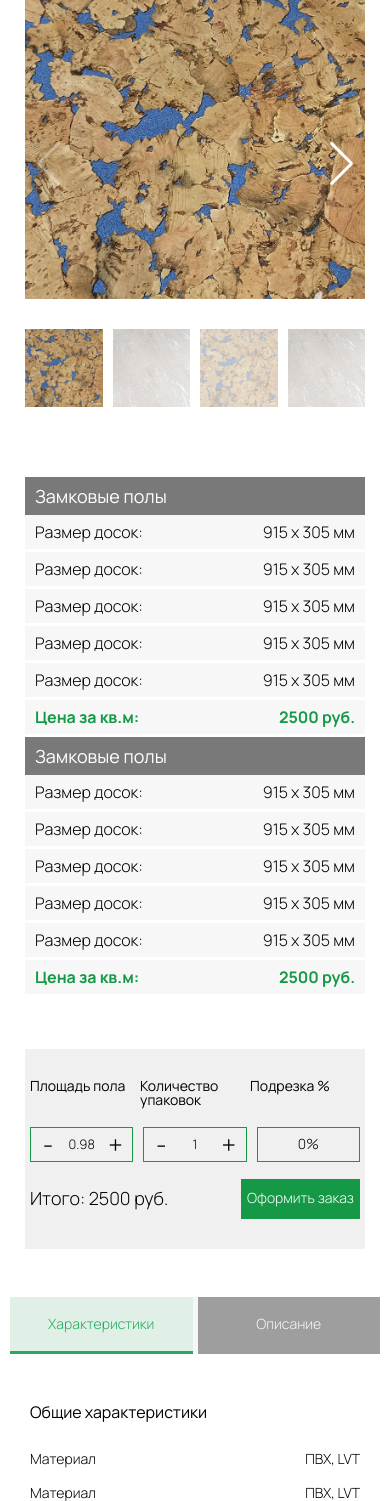
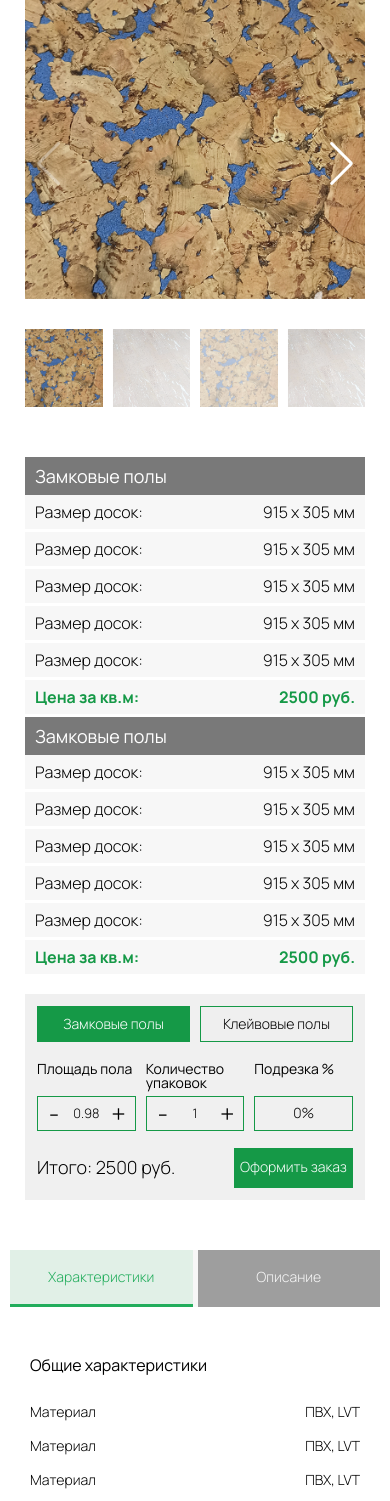
Before and after one commit to Mozefoka/Enot, a PHP site: page /pages/commodity.html in a window 390 px wide. Shown: the part 247-1748 px from the top of the page. Run offline with PHP 8.4, Linux system fonts and the light colour scheme; style sheets or scripts are compiled from the project's sources.

Commit message:
calc changes

```diff
--- a/css/commodity/commodity.css
+++ b/css/commodity/commodity.css
@@ -9,31 +9,26 @@
 .commodity input, .commodity select, .commodity option {
   color: black;
 }
-.commodity__title {
-  font-size: 40px;
-  font-weight: 700;
-  line-height: 48px;
-  margin-bottom: 30px;
-}
 .commodity__content {
   display: flex;
   justify-content: center;
   align-items: center;
   gap: 30px;
   padding: 0 15px;
-  margin-bottom: 100px;
+  margin-bottom: 70px;
 }
 @media (max-width: 969px) {
   .commodity__content {
     flex-direction: column;
     align-items: center;
-    margin-bottom: 230px;
+    margin-bottom: 50px;
   }
 }
-@media (max-width: 520px) {
-  .commodity__content {
-    margin-bottom: 260px;
-  }
+.commodity__title {
+  font-size: 40px;
+  font-weight: 700;
+  line-height: 48px;
+  margin-bottom: 30px;
 }
 .commodity__content-item-images {
   max-width: 930px;
@@ -49,6 +44,11 @@
     max-width: 600px;
   }
 }
+@media (max-width: 1051px) {
+  .commodity__content-item-images {
+    max-width: 520px;
+  }
+}
 @media (max-width: 969px) {
   .commodity__content-item-images {
     max-width: 700px;
@@ -61,7 +61,12 @@
 }
 .commodity__content-img img {
   width: 100%;
-  height: 506px;
+  height: 562px;
+}
+@media (max-width: 1051px) {
+  .commodity__content-img img {
+    height: 582px;
+  }
 }
 @media (max-width: 500px) {
   .commodity__content-img img {
@@ -84,16 +89,10 @@
 }
 .commodity__content-item-info {
   position: relative;
-  height: 683px;
-}
-@media (max-width: 1369px) {
-  .commodity__content-item-info {
-    height: 618px;
-  }
+  margin-top: 77px;
 }
 @media (max-width: 1130px) {
   .commodity__content-item-info {
-    height: 600px;
     width: 340px;
   }
 }
@@ -101,7 +100,8 @@
   .commodity__content-item-info {
     max-width: 720px;
     width: 100%;
-    padding-top: 40px;
+    padding-top: 20px;
+    margin-top: 0;
   }
 }
 .commodity__info-popup-wrapper {
@@ -181,19 +181,27 @@
 }
 .commodity__info-btns {
   margin-top: 10px;
-  padding: 5px;
+  padding: 12px;
   background-color: #f0f0f0;
 }
 @media (max-width: 969px) {
   .commodity__info-btns {
-    margin-top: 55px;
-    padding: 30px 5px;
+    margin-top: 20px;
   }
 }
-.commodity__info-btns-titles {
+.commodity__info-btns-products {
   display: flex;
-  justify-content: space-between;
+  gap: 10px;
   margin-bottom: 20px;
+}
+.commodity__info-btns-products-item {
+  width: 100%;
+  padding: 10px 0;
+  border: 1px solid #159947;
+}
+.commodity__info-btns-products-item[selected=true] {
+  background-color: #159947;
+  color: white;
 }
 .commodity__info-btns-item {
   display: flex;
@@ -208,20 +216,34 @@
 .commodity__info-btns-item div + div {
   margin-left: 10px;
 }
+@media (max-width: 375px) {
+  .commodity__info-counter-title-area {
+    margin-bottom: -14px;
+  }
+}
+.commodity__info-counter-title-amount {
+  margin-bottom: -14px;
+}
+@media (max-width: 969px) {
+  .commodity__info-counter-title-amount {
+    margin-bottom: 0;
+  }
+}
+@media (max-width: 580px) {
+  .commodity__info-counter-title-amount {
+    margin-bottom: -14px;
+  }
+}
 .commodity__info-counter {
   width: 125px;
+  display: flex;
+  flex-direction: column;
+  justify-content: center;
+  gap: 20px;
 }
 @media (max-width: 969px) {
   .commodity__info-counter {
     width: 100%;
-  }
-}
-.commodity__info-counter-title {
-  width: 125px;
-}
-@media (max-width: 969px) {
-  .commodity__info-counter-title {
-    width: 228px;
   }
 }
 .commodity__info-counter__btns {
--- a/css/commodity/commodity.scss
+++ b/css/commodity/commodity.scss
@@ -9,30 +9,26 @@
         color: black;
     }
 
-    &__title {
-        font-size: 40px;
-        font-weight: 700;
-        line-height: 48px;
-        margin-bottom: 30px;
-    }
-
     &__content {
         display: flex;
         justify-content: center;
         align-items: center;
         gap: 30px;
         padding: 0 15px;
-        margin-bottom: 100px;
+        margin-bottom: 70px;
 
         @media (max-width: 969px) {
             flex-direction: column;
             align-items: center;
-            margin-bottom: 230px;
+            margin-bottom: 50px;
         }
+    }
 
-        @media (max-width: 520px) {
-            margin-bottom: 260px;
-        }
+    &__title {
+        font-size: 40px;
+        font-weight: 700;
+        line-height: 48px;
+        margin-bottom: 30px;
     }
 
     &__content-item-images {
@@ -47,6 +43,10 @@
             max-width: 600px;
         }
 
+        @media (max-width: 1051px) {
+            max-width: 520px;
+        }
+
         @media (max-width: 969px) {
             max-width: 700px;
         }
@@ -59,7 +59,11 @@
 
         img {
             width: 100%;
-            height: 506px;
+            height: 562px;
+
+            @media (max-width: 1051px) {
+                height: 582px;
+            }
 
             @media (max-width: 500px) {
                 height: 300px;
@@ -85,21 +89,17 @@
 
     &__content-item-info {
         position: relative;
-        height: 683px;
-
-        @media (max-width: 1369px) {
-            height: 618px;
-        }
+        margin-top: 77px;
 
         @media (max-width: 1130px) {
-            height: 600px;
             width: 340px;
         }
 
         @media (max-width: 969px) {
             max-width: 720px;
             width: 100%;
-            padding-top: 40px;
+            padding-top: 20px;
+            margin-top: 0;
         }
     }
 
@@ -184,19 +184,29 @@
 
     &__info-btns {
         margin-top: 10px;
-        padding: 5px;
+        padding: 12px;
         background-color: #f0f0f0;
 
         @media (max-width: 969px) {
-            margin-top: 55px;
-            padding: 30px 5px;
+            margin-top: 20px;
         }
     }
 
-    &__info-btns-titles {
+    &__info-btns-products {
         display: flex;
-        justify-content: space-between;
+        gap: 10px;
         margin-bottom: 20px;
+    }
+
+    &__info-btns-products-item {
+        width: 100%;
+        padding: 10px 0;
+        border: 1px solid #159947;
+    }
+
+    &__info-btns-products-item[selected='true'] {
+        background-color: #159947;
+        color: white;
     }
 
     &__info-btns-item {
@@ -213,21 +223,34 @@
          }
     }
 
+    &__info-counter-title-area {
+        @media (max-width: 375px) {
+            margin-bottom: -14px;
+        }
+    }
+
+    &__info-counter-title-amount {
+        margin-bottom: -14px;
+
+        @media (max-width: 969px) {
+            margin-bottom: 0;
+        }
+
+        @media (max-width: 580px) {
+            margin-bottom: -14px;
+        }
+    }
+
     &__info-counter {
         width: 125px;
+        display: flex;
+        flex-direction: column;
+        justify-content: center;
+        gap: 20px;
 
         @media (max-width: 969px) {
             width: 100%;
         }
-    }
-
-    &__info-counter-title {
-        width: 125px;
-
-        @media (max-width: 969px) {
-            width: 228px;
-        }
-
     }
 
     &__info-counter__btns {
--- a/pages/commodity.html
+++ b/pages/commodity.html
@@ -68,7 +68,6 @@
             <div class="commodity__content">
                     <div class="commodity__content-item-images">
                         <h1 class="commodity__title">ПВХ плитка</h1>
-
 
                         <div style="--swiper-navigation-color: #fff; --swiper-pagination-color: #fff"
                             class="swiper mySwiper2">
@@ -228,14 +227,16 @@
                         </div>
 
                         <div class="commodity__info-btns">
-                        <div class="commodity__info-btns-titles">
-                            <h3 class="commodity__info-counter-title">Площадь пола</h3>
-                            <h3 class="commodity__info-counter-title">Количество упаковок</h3>
-                            <h3 class="commodity__info-counter-title">Подрезка %</h3>
+                            <div class="commodity__info-btns-products">
+                                <button class="commodity__info-btns-products-item first"
+                                    selected="true">Замковые полы</button>
+                                <button class="commodity__info-btns-products-item second">Клейвовые полы</button>
                             </div>
 
                             <div class="commodity__info-btns-item">
                                 <div class="commodity__info-counter">
+                                <h3 class="commodity__info-counter-title-area">Площадь пола</h3>
+
                                     <div class="commodity__info-counter__btns">
                                         <input type="button" id="buttonCountMinusArea" value="-">
                                         <input class="commodity__info-counter-value" id="buttonCountNumberArea"
@@ -245,6 +246,8 @@
                                 </div>
 
                                 <div class="commodity__info-counter">
+                                <h3 class="commodity__info-counter-title-amount">Количество упаковок</h3>
+
                                     <div class="commodity__info-counter__btns">
                                         <input type="button" id="buttonCountMinus" value="-">
                                         <input class="commodity__info-counter-value" id="buttonCountNumber" value="1">
@@ -253,6 +256,8 @@
                                 </div>
 
                                 <div class="commodity__info-counter">
+                                <h3 class="commodity__info-counter-title">Подрезка %</h3>
+
                                     <select class="commodity__info-counter-stock">
                                         <option>0%</option>
                                         <option>5%</option>
```
Also changed, not shown: commodity.js (+57 -10 lines), 1 other file. Lines whose indentation alone changed are shown as unchanged.
